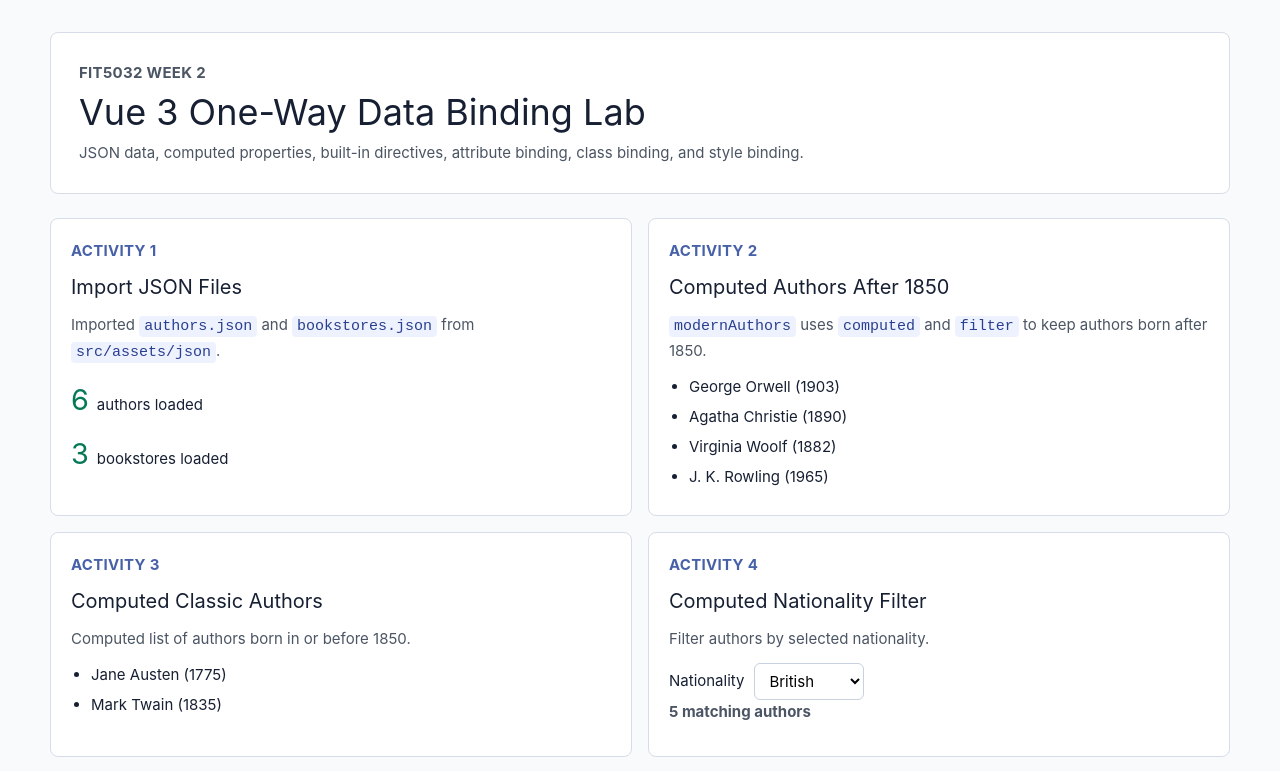
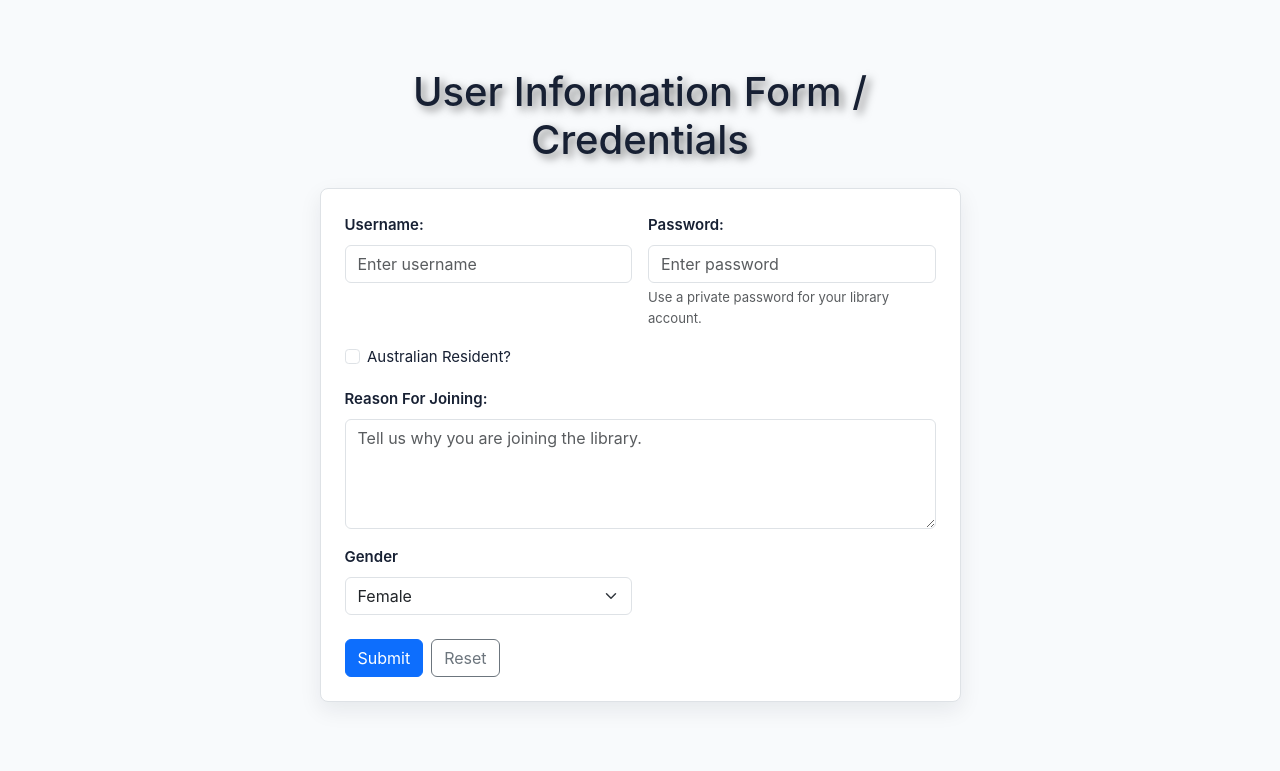
Before and after one commit to ldai0026/FIT5032_2026_LingDai_36667145, a Vue app in the folder ldai-library/: page / in a window 1280 px wide. Shown: the top 771 px of the page. Built offline with nearby package versions, Linux system fonts and the light colour scheme.

Commit message:
Add week 3 Bootstrap form lab

```diff
--- a/ldai-library/package.json
+++ b/ldai-library/package.json
@@ -9,6 +9,8 @@
     "preview": "vite preview"
   },
   "dependencies": {
+    "@popperjs/core": "^2.11.8",
+    "bootstrap": "^5.3.8",
     "vue": "^3.5.38"
   },
   "devDependencies": {
--- a/ldai-library/src/App.vue
+++ b/ldai-library/src/App.vue
@@ -1,7 +1,11 @@
 <script setup>
-import JSON from './components/JSON.vue'
+// import JSON from './components/JSON.vue'
+// import JSONSolution from './components/JSONSolution.vue'
+import Form from './components/Form.vue'
 </script>
 
 <template>
-  <JSON />
+  <!-- <JSON /> -->
+  <!-- <JSONSolution /> -->
+  <Form />
 </template>
--- a/ldai-library/src/assets/base.css
+++ b/ldai-library/src/assets/base.css
@@ -36,7 +36,7 @@
   --section-gap: 160px;
 }
 
-@media (prefers-color-scheme: dark) {
+/* @media (prefers-color-scheme: dark) {
   :root {
     --color-background: var(--vt-c-black);
     --color-background-soft: var(--vt-c-black-soft);
@@ -48,7 +48,7 @@
     --color-heading: var(--vt-c-text-dark-1);
     --color-text: var(--vt-c-text-dark-2);
   }
-}
+} */
 
 *,
 *::before,
--- /dev/null
+++ b/ldai-library/src/components/Form.vue
@@ -0,0 +1,132 @@
+<script setup>
+import { computed, reactive, ref } from 'vue'
+
+const formData = reactive({
+  username: '',
+  password: '',
+  isAustralian: false,
+  reason: '',
+  gender: 'Female',
+})
+
+const submittedData = ref(null)
+
+const passwordHelp = computed(() => {
+  if (!formData.password) return 'Use a private password for your library account.'
+  return formData.password.length >= 8
+    ? 'Password length looks good.'
+    : 'Password should be at least 8 characters.'
+})
+
+function submitForm() {
+  submittedData.value = {
+    username: formData.username,
+    password: formData.password,
+    isAustralian: formData.isAustralian,
+    reason: formData.reason,
+    gender: formData.gender,
+  }
+}
+
+function resetForm() {
+  formData.username = ''
+  formData.password = ''
+  formData.isAustralian = false
+  formData.reason = ''
+  formData.gender = 'Female'
+  submittedData.value = null
+}
+</script>
+
+<template>
+  <main class="container py-4 py-md-5">
+    <section class="row justify-content-center">
+      <div class="col-12 col-md-10 col-lg-8 col-xl-7">
+        <h1>User Information Form / Credentials</h1>
+
+        <form class="library-form needs-validation" @submit.prevent="submitForm">
+          <div class="row g-3">
+            <div class="col-12 col-md-6">
+              <label for="username" class="form-label">Username:</label>
+              <input
+                id="username"
+                v-model.trim="formData.username"
+                class="form-control"
+                type="text"
+                placeholder="Enter username"
+                required
+              />
+            </div>
+
+            <div class="col-12 col-md-6">
+              <label for="password" class="form-label">Password:</label>
+              <input
+                id="password"
+                v-model="formData.password"
+                class="form-control"
+                type="password"
+                placeholder="Enter password"
+                minlength="8"
+                required
+              />
+              <div class="form-text">{{ passwordHelp }}</div>
+            </div>
+
+            <div class="col-12">
+              <div class="form-check">
+                <input
+                  id="resident"
+                  v-model="formData.isAustralian"
+                  class="form-check-input"
+                  type="checkbox"
+                />
+                <label for="resident" class="form-check-label">Australian Resident?</label>
+              </div>
+            </div>
+
+            <div class="col-12">
+              <label for="reason" class="form-label">Reason For Joining:</label>
+              <textarea
+                id="reason"
+                v-model.trim="formData.reason"
+                class="form-control"
+                rows="4"
+                placeholder="Tell us why you are joining the library."
+              ></textarea>
+            </div>
+
+            <div class="col-12 col-sm-8 col-md-6">
+              <label for="gender" class="form-label">Gender</label>
+              <select id="gender" v-model="formData.gender" class="form-select">
+                <option>Female</option>
+                <option>Male</option>
+                <option>Non-binary</option>
+                <option>Prefer not to say</option>
+              </select>
+            </div>
+
+            <div class="col-12 d-grid d-sm-flex gap-2 pt-2">
+              <button type="submit" class="btn btn-primary">Submit</button>
+              <button type="button" class="btn btn-outline-secondary" @click="resetForm">Reset</button>
+            </div>
+          </div>
+        </form>
+
+        <section v-if="submittedData" class="submitted-card mt-4">
+          <h2>Submitted User Information</h2>
+          <div class="row g-3">
+            <div class="col-12 col-md-6">
+              <p><strong>Username:</strong> {{ submittedData.username }}</p>
+              <p><strong>Password:</strong> {{ submittedData.password }}</p>
+              <p><strong>Australian Resident:</strong> {{ submittedData.isAustralian ? 'Yes' : 'No' }}</p>
+            </div>
+            <div class="col-12 col-md-6">
+              <p><strong>Gender:</strong> {{ submittedData.gender }}</p>
+              <p><strong>Reason For Joining:</strong> {{ submittedData.reason || 'No reason entered' }}</p>
+            </div>
+          </div>
+        </section>
+      </div>
+    </section>
+  </main>
+</template>
--- a/ldai-library/src/main.js
+++ b/ldai-library/src/main.js
@@ -1,4 +1,7 @@
+import 'bootstrap/dist/css/bootstrap.min.css'
+import 'bootstrap/dist/js/bootstrap.bundle.min.js'
 import './assets/main.css'
+import './style.css'
 
 import { createApp } from 'vue'
 import App from './App.vue'
--- /dev/null
+++ b/ldai-library/src/style.css
@@ -0,0 +1,39 @@
+/* Tag selectors */
+h1 {
+  text-align: center;
+  margin-top: 20px;
+  text-shadow: 4px 4px 8px rgba(0, 0, 0, 0.5);
+}
+
+.library-form,
+.submitted-card {
+  margin-top: 24px;
+  padding: 24px;
+  border: 1px solid #dee2e6;
+  border-radius: 8px;
+  background: #ffffff;
+  box-shadow: 0 8px 22px rgba(15, 23, 42, 0.08);
+}
+
+.library-form .form-label,
+.submitted-card strong {
+  font-weight: 600;
+}
+
+.submitted-card h2 {
+  margin-bottom: 16px;
+  font-size: 1.35rem;
+  color: #0d6efd;
+}
+
+@media (max-width: 575.98px) {
+  h1 {
+    font-size: 1.65rem;
+    text-align: left;
+  }
+
+  .library-form,
+  .submitted-card {
+    padding: 16px;
+  }
+}
```
Also changed, not shown: 1 other file (tests, documents, lock files or other folders).
